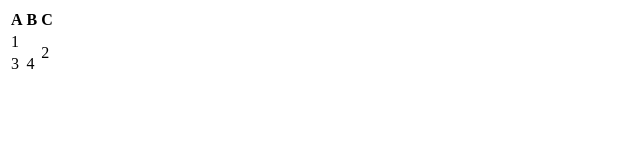
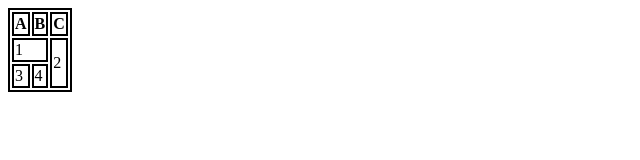
Before and after one commit to gitsofian/statische-web, a website: page tables.html in a window 1280 px wide. Shown: the whole page, without its empty margins (0-640 px from the left). Drawn offline with Linux system fonts and the light colour scheme.

Commit message:
tabelle-update-1

```diff
--- a/tables.html
+++ b/tables.html
@@ -7,7 +7,11 @@
     <meta content />
     <title>Tabelle Dokument</title>
     <link rel="stylesheet" href="" />
-    <style></style>
+    <style>
+        .tdata {
+            border: 2px solid black;
+        }
+    </style>
 </head>
 
 <body>
```
